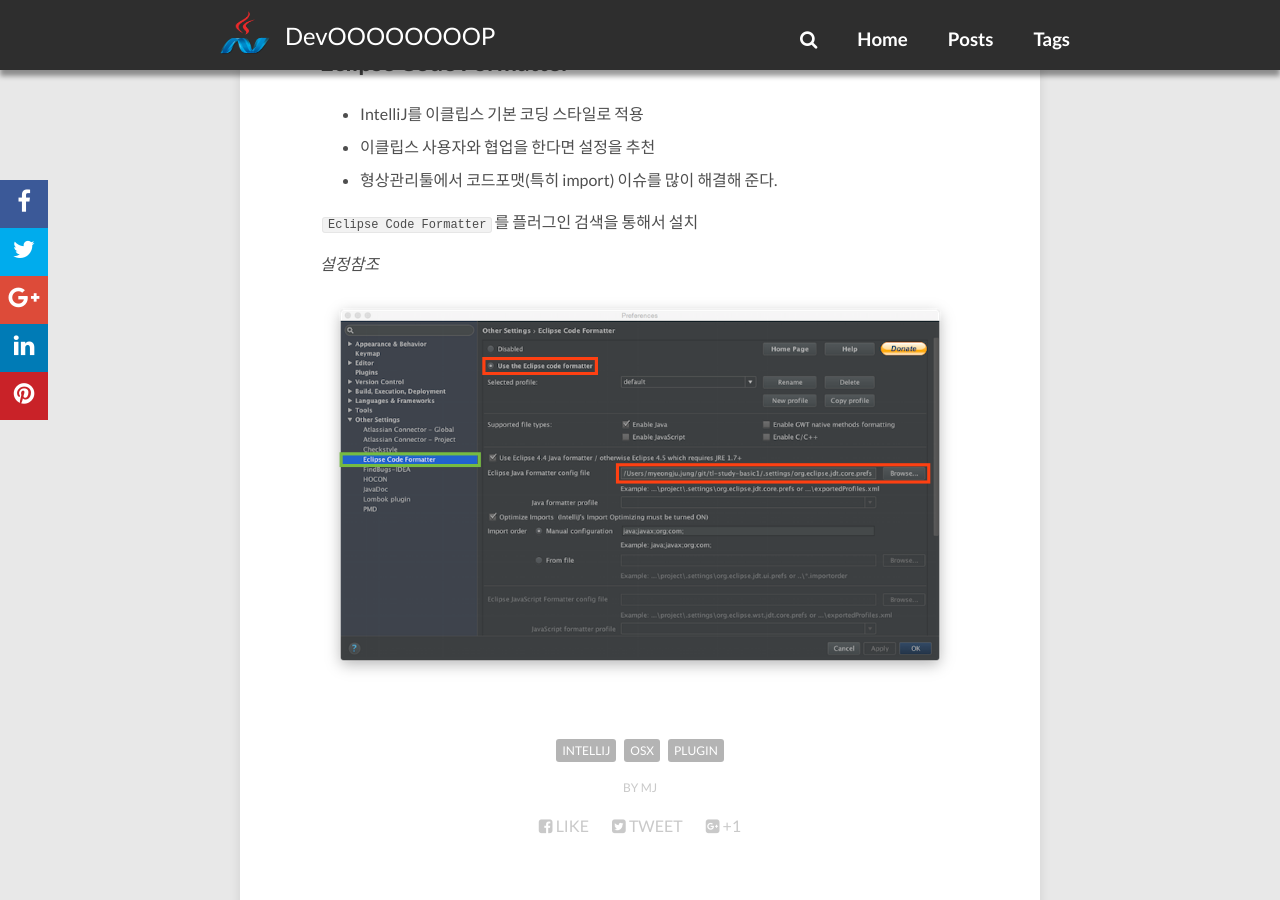
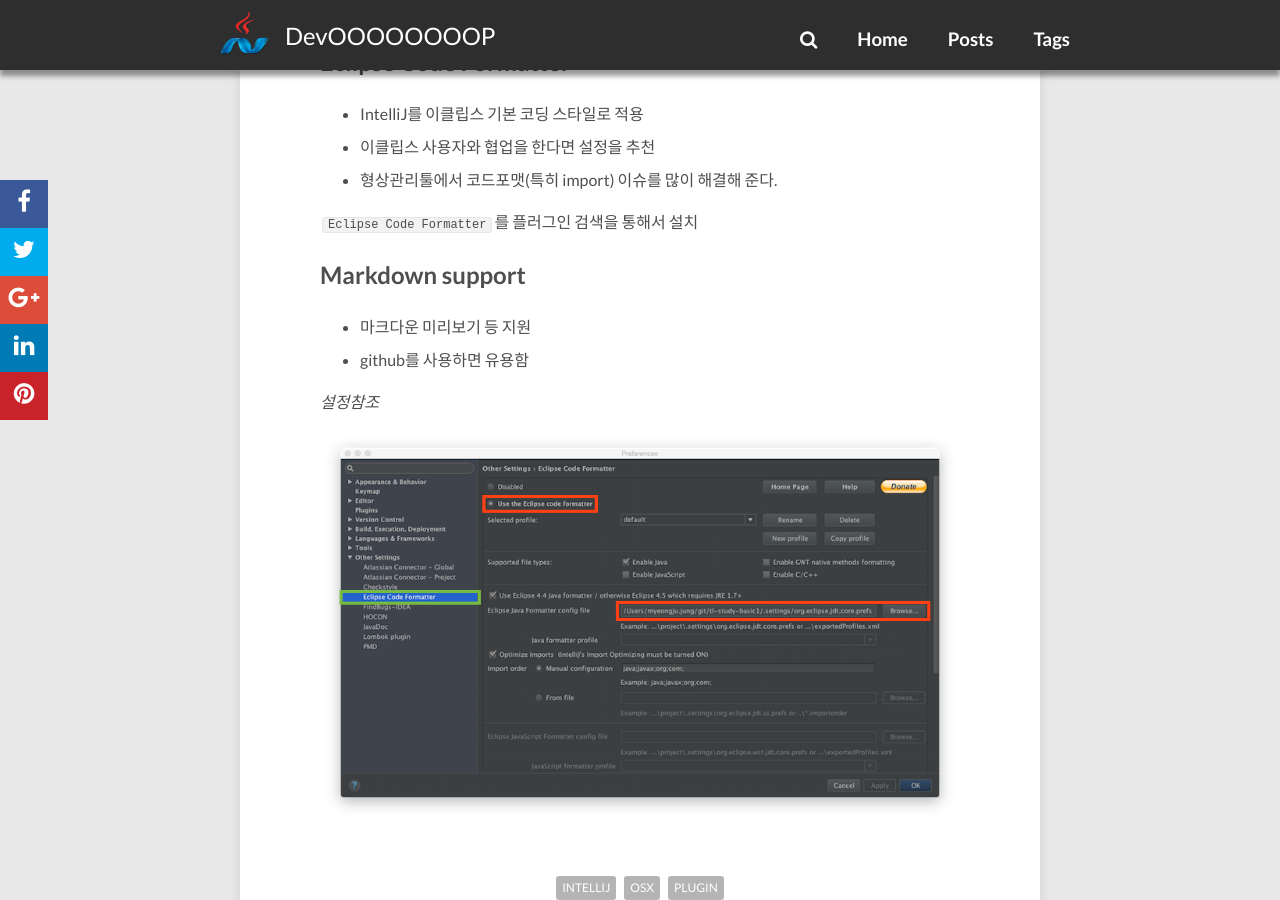
Before and after one commit to redutan/redutan.github.io, a Jekyll site: the page built from _posts/2015/2015-10-07-osx-intellij-idea-plugin.markdown, in a window 1280 px wide and 900 px high, scrolled down 4460 px. Built offline with Jekyll 4.4.1, drawn with Linux system fonts in a browser that asks for light colours; nearby versions of some CDN libraries; comment, search, counter and statistics services are not loaded.

Commit message:
인텔리제인 플러그인 추가 - markdown

```diff
--- a/_posts/2015/2015-10-07-osx-intellij-idea-plugin.markdown
+++ b/_posts/2015/2015-10-07-osx-intellij-idea-plugin.markdown
@@ -85,6 +85,11 @@
 
 `Eclipse Code Formatter`를 플러그인 검색을 통해서 설치
 
+## Markdown support
+
+- 마크다운 미리보기 등 지원
+- github를 사용하면 유용함
+
 *설정참조*
 
 ![Eclipse Code Formatter Configuration](/images/2015/10/intellijPlugin_eclipseCodeFormatter.png)
```
